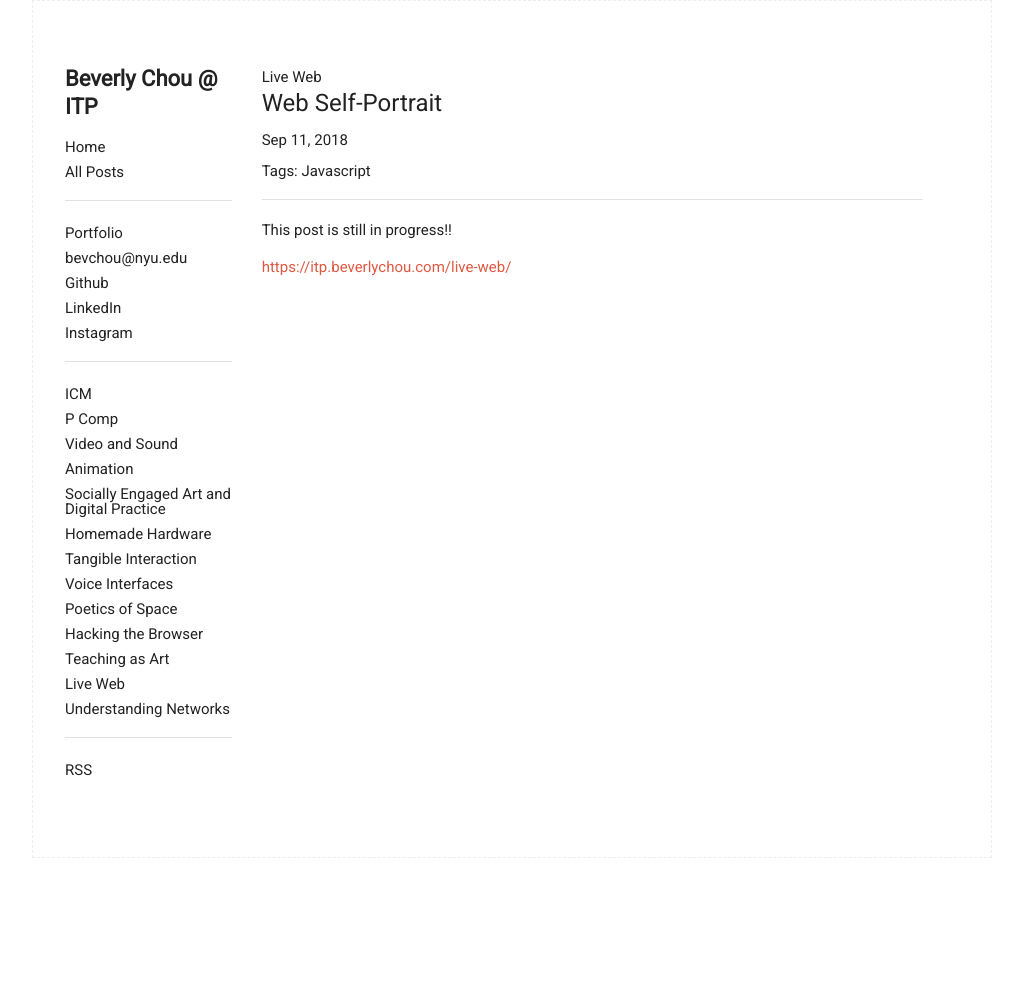
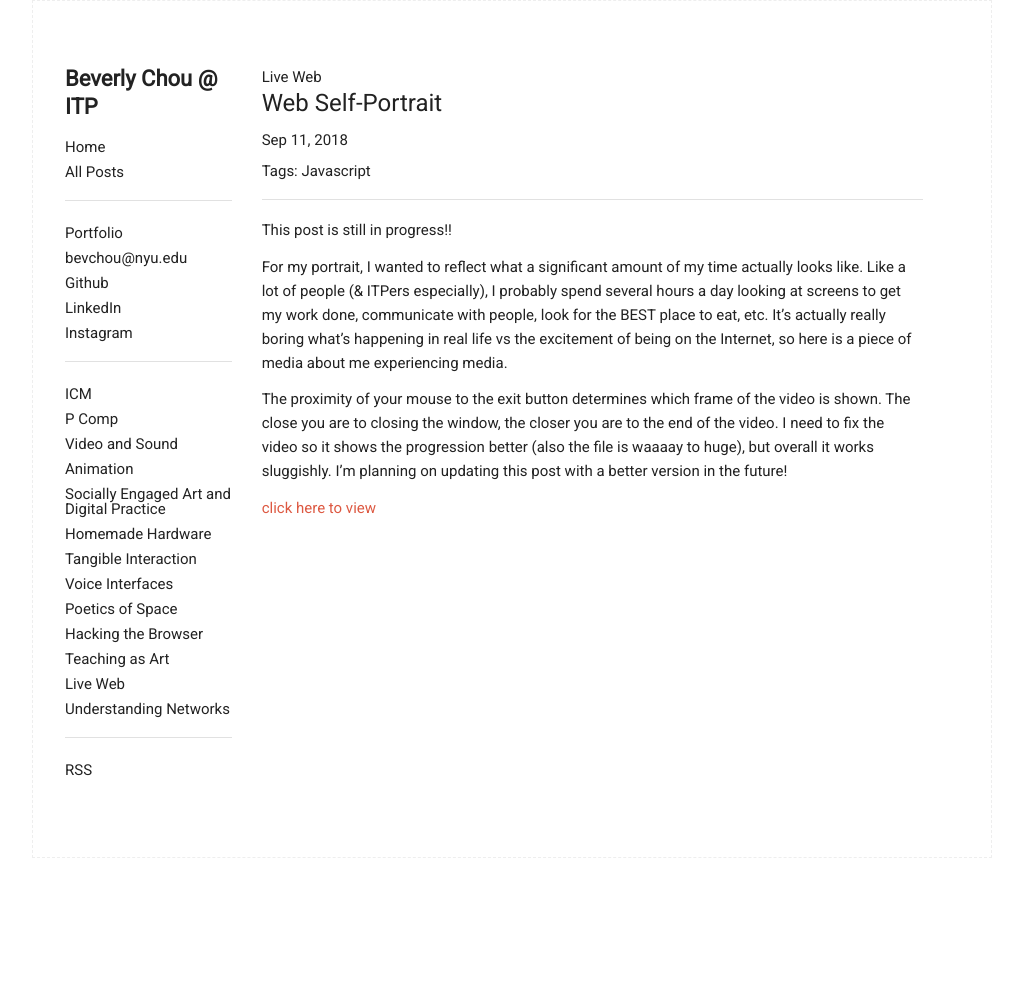
Before and after one commit to bevchou/bevchou.github.io, a Jekyll site: the page built from _posts/2018-09-11-web-self-portrait.md, in a window 1280 px wide. Shown: the whole page, without its empty margins (128-1151 px from the left). Built offline with Jekyll 4.4.1, drawn with Linux system fonts in a browser that asks for light colours; comment, search, counter and statistics services are not loaded.

Commit message:
new post - still need to edit

```diff
--- a/_posts/2018-09-11-web-self-portrait.md
+++ b/_posts/2018-09-11-web-self-portrait.md
@@ -14,8 +14,10 @@ author:
 
 This post is still in progress!!
 
-[https://itp.beverlychou.com/live-web/](https://itp.beverlychou.com/live-web/)
+For my portrait, I wanted to reflect what a significant amount of my time actually looks like. Like a lot of people (& ITPers especially), I probably spend several hours a day looking at screens to get my work done, communicate with people, look for the BEST place to eat, etc. It's actually really boring what's happening in real life vs the excitement of being on the Internet, so here is a piece of media about me experiencing media.
 
+The proximity of your mouse to the exit button determines which frame of the video is shown. The close you are to closing the window, the closer you are to the end of the video. I need to fix the video so it shows the progression better (also the file is waaaay to huge), but overall it works sluggishly. I'm planning on updating this post with a better version in the future!
 
+[click here to view](https://itp.beverlychou.com/live-web/2018_9_10_SelfPortrait/)
 
 <!--more-->
```
Also changed, not shown: _posts/2018-09-11-websocket-game-controller.md (+1 -1 lines), _posts/2018-09-18-color-chat.md (added, +24 -0 lines), assets/live-web/live-web-color-chat-screenshot1.png (added), 2 other files.
